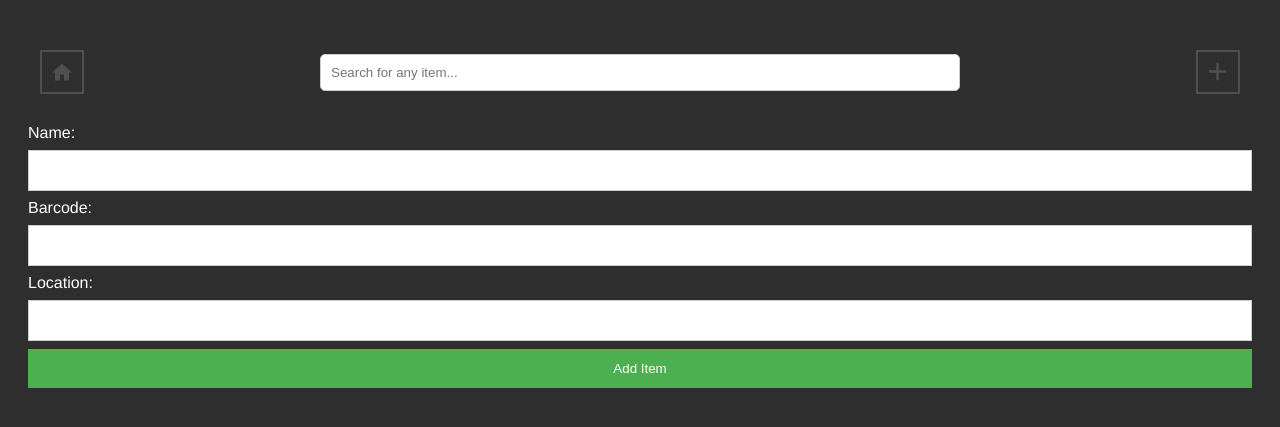
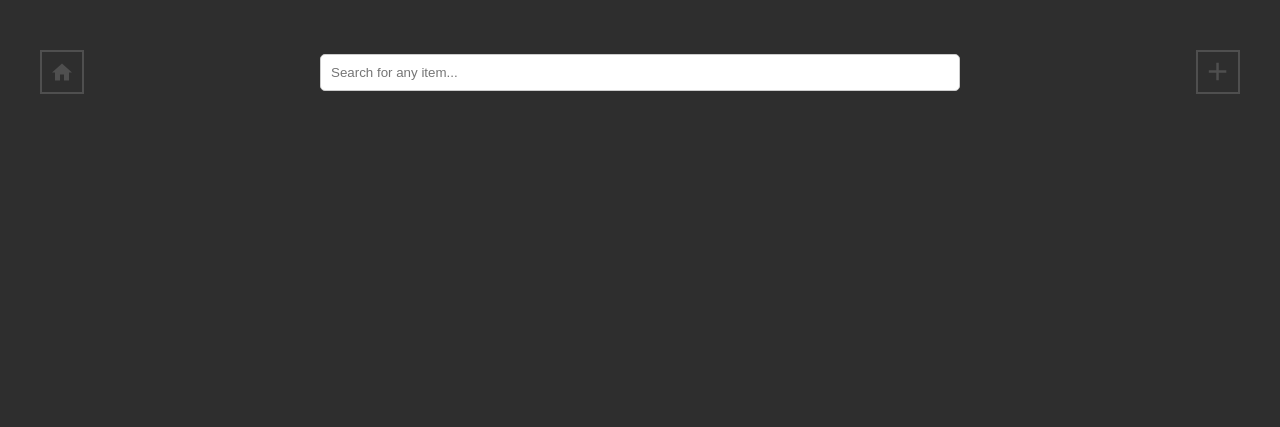
Before and after one commit to kacpi2442/Inventory, a Flask app: page / in a window 1280 px wide. Shown: the top 427 px of the page. Run offline with Flask 3, Linux system fonts and the light colour scheme; data that the repository does not hold is empty.

Commit message:
Update edit.js and style.css, delete index.html, and modify details.html and base.html

```diff
--- a/app.py
+++ b/app.py
@@ -62,7 +62,7 @@ idx_owner_name = Index('idx_owner_name', Owner.name)
 
 @app.route('/')
 def index():
-    return render_template('index.html', items=Entity.query.all())
+    return render_template('base.html', items=Entity.query.filter_by(parent_id=None).all()) # Todo: Order by number of children.
 
 @app.route('/details/<int:item_id>', methods=['GET'])
 def details(item_id):
@@ -82,90 +82,91 @@ def edit(item_id):
     owners = Owner.query.all()
     return render_template('edit.html', detailedItem=item, items=item.children, photos_base64=photos_base64, editing=True, properties=properties, owners=owners)
 
-@app.route('/add', methods=['POST'])
+@app.route('/add', methods=['GET'])
 def add():
-    name = request.form['name']
-    parent = request.form['parent']
-    # Current timestamp as for created and modified.
-    modified = created = datetime.now()
-    entity = Entity(name=name, parent=parent, created=created, modified=modified)
-    # Get the last inserted id.
-    db.session.add(entity)
-    db.session.commit()
-    entity_id = entity.id
-    # Add barcode.
-    barcode = request.form['barcode']
-    barcode = Barcode(entity_id=entity_id, barcode=barcode)
-    db.session.add(barcode)
-    db.session.commit()
-    return redirect(url_for('index'))
+    properties = Property.query.all()
+    owners = Owner.query.all()
+    return render_template('edit.html', adding=True, properties=properties, owners=owners)
 
 
 @app.route('/update', methods=['POST'])
 def update():
     # {"id":"4","name":"Testowy","barcode":["2137"],"parent":"3","ownerships":[{"owner":"1","own":"70.00"},{"owner":"2","own":"20.00"},{"owner":"New owner","own":"10"}],"properties":[{"property":"1","value":"68 kg"},{"property":"2","value":"175 cm"},{"property":"new prop","value":"new val"}]}
-    data = json.loads(request.data)
-    item_id = data['id']
-    item = Entity.query.get(item_id)
-    item.name = data['name']
-    # Try to update the parent.
     try:
-        item.parent_id = data['parent']
-    except:
-        return "Error: Parent not found."
-    # Remove all the barcodes.
-    barcodes = Barcode.query.filter_by(entity_id=item_id).all()
-    for barcode in barcodes:
-        db.session.delete(barcode)
-    db.session.commit()
-    # Add new barcodes.
-    for barcode in data['barcode']:
-        barcode = Barcode(entity_id=item_id, barcode=barcode)
-        db.session.add(barcode)
-    # Remove all the ownerships.
-    ownerships = Ownership.query.filter_by(entity_id=item_id).all()
-    for ownership in ownerships:
-        db.session.delete(ownership)
-    db.session.commit()
-    # Add new ownerships.
-    for ownership in data['ownerships']:
-        owner_id = ownership['owner']
-        own = ownership['own']
-        ownership = Ownership(entity_id=item_id, owner_id=owner_id, own=own)
-        db.session.add(ownership)
-    # Remove all the properties.
-    properties = EntityProperties.query.filter_by(entity_id=item_id).all()
-    for property in properties:
-        db.session.delete(property)
-    db.session.commit()
-    # # Add new properties.
-    for property in data['properties']:
-        property_id = property['property']
-        value = property['value']
-        property = EntityProperties(entity_id=item_id, property_id=property_id, value=value)
-        db.session.add(property)
-    # Update the modified date.
-    item.modified = datetime.now()
-    db.session.commit()
-    return redirect(url_for('details', item_id=item_id))
-
-# Update one selected property.
-@app.route('/update_property/<int:item_id>', methods=['POST'])
-def update_property(item_id):
-    item = Entity.query.get(item_id)
-    property_id = request.form['property']
-    value = request.form['value']
-    # Check if the property already exists.
-    existing = db.session.query(EntityProperties).filter(EntityProperties.entity_id==item_id, EntityProperties.property_id==property_id).first()
-    if existing:
-        existing.value = value
-    else:
-        new_property = EntityProperties(entity_id=item_id, property_id=property_id, value=value)
-        db.session.add(new_property)
-    # Update the modified date.
-    item.modified = datetime.now()
-    db.session.commit()
-    return redirect(url_for('index'))
+        data = json.loads(request.data)
+        item_id = data['id']
+        if item_id == '':
+            # Create a new item.
+            item = Entity(name=data['name'], created=datetime.now(), modified=datetime.now())
+            db.session.add(item)
+            db.session.commit()
+            item = db.get_or_404(Entity, item.id)
+        else:
+            item = db.get_or_404(Entity, item_id)
+        item.name = data['name']
+        # Try to update the parent.
+        if data['parent'] == '':
+            item.parent_id = None
+        else:
+            item.parent_id = data['parent']
+        # Remove all the barcodes.
+        barcodes = Barcode.query.filter_by(entity_id=item.id).all()
+        for barcode in barcodes:
+            db.session.delete(barcode)
+        db.session.commit()
+        # Add new barcodes
+        if data['barcode'] != ['']:
+            for barcode in data['barcode']:
+                barcode = Barcode(entity_id=item.id, barcode=barcode)
+                db.session.add(barcode)
+        # Remove all the ownerships.
+        ownerships = Ownership.query.filter_by(entity_id=item.id).all()
+        for ownership in ownerships:
+            db.session.delete(ownership)
+        db.session.commit()
+        # Add new ownerships.
+        if data['ownerships'] != ['']:
+            for ownership in data['ownerships']:
+                if ownership['owner'] == '':
+                    continue
+                # if owner not a number, then it's a new owner.
+                if not ownership['owner'].isdigit():
+                    owner = Owner(name=ownership['owner'])
+                    db.session.add(owner)
+                    db.session.commit()
+                    owner_id = owner.id
+                else:
+                    owner_id = ownership['owner']
+                own = ownership['own']
+                ownership = Ownership(entity_id=item.id, owner_id=owner_id, own=own)
+                db.session.add(ownership)
+        # Remove all the properties.
+        properties = EntityProperties.query.filter_by(entity_id=item.id).all()
+        for property in properties:
+            db.session.delete(property)
+        db.session.commit()
+        # # Add new properties.
+        if data['properties'] != ['']:
+            for property in data['properties']:
+                if property['property'] == '':
+                    continue
+                # if property not a number, then it's a new property.
+                if not property['property'].isdigit():
+                    new_property = Property(name=property['property'])
+                    db.session.add(new_property)
+                    db.session.commit()
+                    property_id = new_property.id
+                else:
+                    property_id = property['property']
+                value = property['value']
+                property = EntityProperties(entity_id=item.id, property_id=property_id, value=value)
+                db.session.add(property)
+        # Update the modified date.
+        item.modified = datetime.now()
+        db.session.commit()
+    except Exception as e:
+        return str(e), 400
+    return "OK", 200
 
 # Add a new photo.
 @app.route('/add_photo/<int:item_id>', methods=['POST'])
@@ -180,10 +181,30 @@ def add_photo(item_id):
     return redirect(url_for('index'))
 
 
-
 @app.route('/delete/<int:item_id>', methods=['POST'])
 def delete(item_id):
     item = Entity.query.get(item_id)
+    # Remove all the barcodes.
+    barcodes = Barcode.query.filter_by(entity_id=item.id).all()
+    for barcode in barcodes:
+        db.session.delete(barcode)
+    db.session.commit()
+    # Remove all the ownerships.
+    ownerships = Ownership.query.filter_by(entity_id=item.id).all()
+    for ownership in ownerships:
+        db.session.delete(ownership)
+    db.session.commit()
+    # Remove all the properties.
+    properties = EntityProperties.query.filter_by(entity_id=item.id).all()
+    for property in properties:
+        db.session.delete(property)
+    db.session.commit()
+    # Remove all the photos.
+    photos = EntityPhoto.query.filter_by(entity_id=item.id).all()
+    for photo in photos:
+        db.session.delete(photo)
+    db.session.commit()
+    # Remove the item.
     db.session.delete(item)
     db.session.commit()
 
--- a/static/edit.js
+++ b/static/edit.js
@@ -41,6 +41,7 @@ document.getElementById('form-edit-submit').addEventListener('click', function(e
     xhr.onreadystatechange = function() {
         if (xhr.readyState == 4 && xhr.status == 200) {
             console.log(xhr.responseText);
+            document.getElementById('error-message').innerHTML = xhr.responseText;
             // window.location.href = '/list';
         }else if (xhr.readyState == 4 && xhr.status != 200) {
             console.log(xhr.responseText);
--- a/static/style.css
+++ b/static/style.css
@@ -6,7 +6,7 @@ body {
 table {
     border-collapse: collapse;
     width: 85vw;
-    margin: 0 auto;
+    margin: 20px auto;
 }
 .rowlink::before {
     content: "";
@@ -37,28 +37,6 @@ tr:nth-child(even) {
 }
 .container {
     margin: 20px;
-}
-.form-container {
-    margin-bottom: 20px;
-}
-.form-container input[type=text], .form-container input[type=date], .form-container input[type=number] {
-    width: 100%;
-    padding: 12px 20px;
-    margin: 8px 0;
-    display: inline-block;
-    border: 1px solid #ccc;
-    box-sizing: border-box;
-}
-.form-container input[type=submit] {
-    background-color: #4CAF50;
-    color: white;
-    padding: 12px 20px;
-    border: none;
-    cursor: pointer;
-    width: 100%;
-}
-.form-container input[type=submit]:hover {
-    background-color: #45a049;
 }
 
 table .buttons{
--- a/templates/base.html
+++ b/templates/base.html
@@ -36,7 +36,11 @@
                 </form>
             </div>
             <div class="buttons-container">
+                {% if adding %}
+                <a href="/" class="button button-selected">
+                {% else %}
                 <a href="/add" class="button">
+                {% endif %}
                     <svg width="20" height="20" viewBox="6 6 22 22" fill="#4f4f4f" xmlns="http://www.w3.org/2000/svg">
                         <path d="M26.125 17.875H17.875V26.125H15.125V17.875H6.875V15.125H15.125V6.875H17.875V15.125H26.125V17.875Z"/>
                     </svg>
@@ -95,13 +99,11 @@
                     <div class="buttons">
                         {% if item.children|length > 0 %}
                         <form action="/delete/{{ item.id }}" method="POST" onsubmit="return confirm('Are you sure you want to delete &quot;{{ item.name }}&quot;?');">
-                            <input type="submit" value="Delete" id="delete-child-button" style="display: none;" />
-                            <label class="button delete-child-button" for="delete-child-button">Delete with children</label>
+                            <input type="submit" class="button delete-child-button" value="Delete with children" />
                         </form>
                         {% endif %}
                         <form action="/delete/{{ item.id }}" method="POST" onsubmit="return confirm('Are you sure you want to delete &quot;{{ item.name }}&quot;?');">
-                            <input type="submit" value="Delete" id="delete-button" style="display: none;" />
-                            <label class="button delete-button" for="delete-button">Delete</label>
+                            <input type="submit" class="button delete-button" value="Delete" />
                         </form>
                     </div>
                 </td>
--- a/templates/index.html
+++ /dev/null
@@ -1,17 +0,0 @@
-{% extends 'base.html' %}
-{% block topContainer %}
-        <div class="form-container">
-            <form action="/add" method="POST">
-                <label for="name">Name:</label>
-                <input type="text" id="name" name="name" required><br>
-
-                <label for="barcode">Barcode:</label>
-                <input type="text" id="barcode" name="barcode"><br>
-
-                <label for="parent">Location:</label>
-                <input type="text" id="parent" name="parent"><br>
-
-                <input type="submit" value="Add Item">
-            </form>
-        </div>
-{% endblock %}
```
Also changed, not shown: templates/details.html (+3 -1 lines), templates/edit.html (+13 -9 lines).
